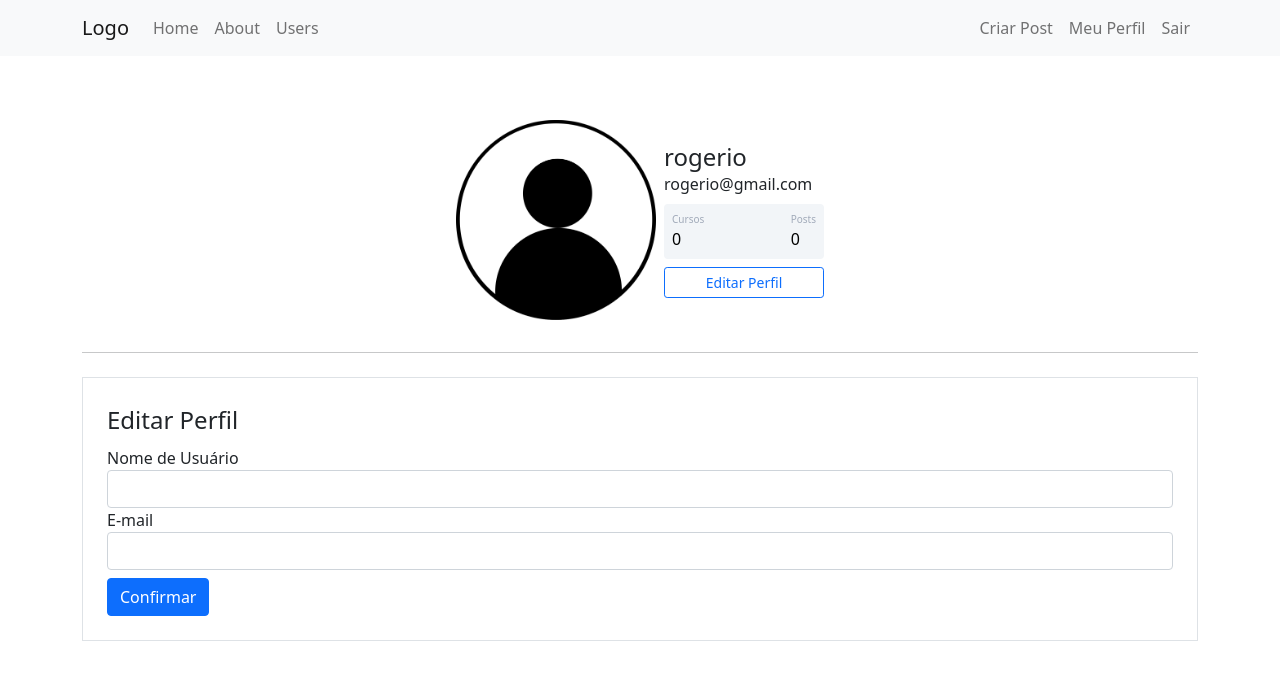
After one commit to rdavcardoso/SiteComunidade, a Flask app: page /perfil/editar in a window 1280 px wide. The commit adds this page. Shown: the top 680 px of the page. Run offline with Flask 2, Linux system fonts and the light colour scheme; a user stored in the database is signed in.

Commit message:
Lógica do botão 'editar perfil' criado, form de editar perfil criado e testado, ainda sem lógica de edição.

```diff
--- a/comunidadeimpressionadora/forms.py
+++ b/comunidadeimpressionadora/forms.py
@@ -22,3 +22,9 @@ class FormLogin(FlaskForm):
     senha = PasswordField('Senha', validators=[DataRequired(), Length(6, 20)])
     lembrar_dados = BooleanField('Lembrar Dados de Acesso')
     botao_submit_login = SubmitField('Fazer Login')
+
+
+class FormEditarPerfil (FlaskForm):
+    username = StringField('Nome de Usuário', validators=[DataRequired()])
+    email = StringField('E-mail', validators=[DataRequired(), Email()])
+    botao_submit_editarperfil = SubmitField('Confirmar')
--- a/comunidadeimpressionadora/routes.py
+++ b/comunidadeimpressionadora/routes.py
@@ -1,6 +1,6 @@
 from flask import render_template, redirect, url_for, flash, request
 from comunidadeimpressionadora import app, database, bcrypt
-from comunidadeimpressionadora.forms import FormLogin, FormCriarConta
+from comunidadeimpressionadora.forms import FormLogin, FormCriarConta, FormEditarPerfil
 from comunidadeimpressionadora.models import Usuario
 from flask_login import login_user, logout_user, current_user, login_required
 
@@ -62,9 +62,19 @@ def sair():
 @app.route('/perfil')
 @login_required
 def perfil():
-    return render_template('perfil.html')
+    foto_perfil = url_for('static', filename='fotos_perfil/{}'.format(current_user.foto_perfil))
+    return render_template('perfil.html', foto_perfil=foto_perfil)
+
 
 @app.route('/post/criar')
 @login_required
 def criar_post():
     return render_template('criarpost.html')
+
+
+@app.route('/perfil/editar', methods=['GET', 'POST'])
+@login_required
+def editar_perfil():
+    form = FormEditarPerfil()
+    foto_perfil = url_for('static', filename='fotos_perfil/{}'.format(current_user.foto_perfil))
+    return render_template('editarperfil.html', foto_perfil=foto_perfil, form=form)
--- /dev/null
+++ b/comunidadeimpressionadora/templates/editarperfil.html
@@ -0,0 +1,45 @@
+{% extends 'perfil.html' %}
+
+
+{% block form_editar_perfil %}
+    <div class="container">
+        <hr>
+        <div class="row">
+            <div class="col">
+                <form method="POST" action="" class="border p-4 mt-2">
+                    {{ form.csrf_token }}
+                    <legend>Editar Perfil</legend>
+                    <fieldset>
+                        <div class="form-group">
+                            {{ form.username.label(class="form-control-label") }}
+                            {% if form.username.errors %}
+                                {{ form.username(class="form-control is-invalid") }}
+                            <div class="invalid-feedback">
+                                {% for erro in form.username.errors %}
+                                    {{ erro }}
+                                {% endfor %}
+                            </div>
+                            {% else %}
+                                {{ form.username(class="form-control") }}
+                            {% endif %}
+                        </div>
+                        <div class="form-group">
+                            {{ form.email.label(class="form-control-label") }}
+                            {% if form.email.errors %}
+                                {{ form.email(class="form-control is-invalid") }}
+                            <div class="invalid-feedback">
+                                {% for erro in form.email.errors %}
+                                    {{ erro }}
+                                {% endfor %}
+                            </div>
+                            {% else %}
+                                {{ form.email(class="form-control") }}
+                            {% endif %}
+                        </div>
+                    </fieldset>
+                    {{ form.botao_submit_editarperfil(class="btn btn-primary mt-2") }}
+                </form>
+            </div>
+        </div>
+    </div>
+{% endblock %}
--- a/comunidadeimpressionadora/templates/perfil.html
+++ b/comunidadeimpressionadora/templates/perfil.html
@@ -9,7 +9,7 @@
                 <div class="d-flex align-items-center">
 
                     <div class="image pe-2">
-                <img src="https://images.unsplash.com/photo-1522075469751-3a6694fb2f61?ixlib=rb-1.2.1&ixid=eyJhcHBfaWQiOjEyMDd9&auto=format&fit=crop&w=500&q=80" class="rounded" width="200" >
+                <img src="{{ foto_perfil }}" class="rounded" width="200" >
                 </div>
 
                 <div class="ml-3 w-100">
@@ -38,9 +38,10 @@
 
 
                    <div class="button mt-2 d-flex flex-row align-items-center">
+                        <a class="w-100" href="{{ url_for('editar_perfil')}}">
 
-                    <button class="btn btn-sm btn-outline-primary w-100">Editar Perfil</button>
-
+                        <button class="btn btn-sm btn-outline-primary w-100">Editar Perfil</button>
+                        </a>
 
                    </div>
 
@@ -53,4 +54,6 @@
             </div>
 
          </div>
+{% block form_editar_perfil %}
 {% endblock %}
+{% endblock %}
```
Also changed, not shown: comunidadeimpressionadora/static/fotos_perfil/default.jpg (added).
